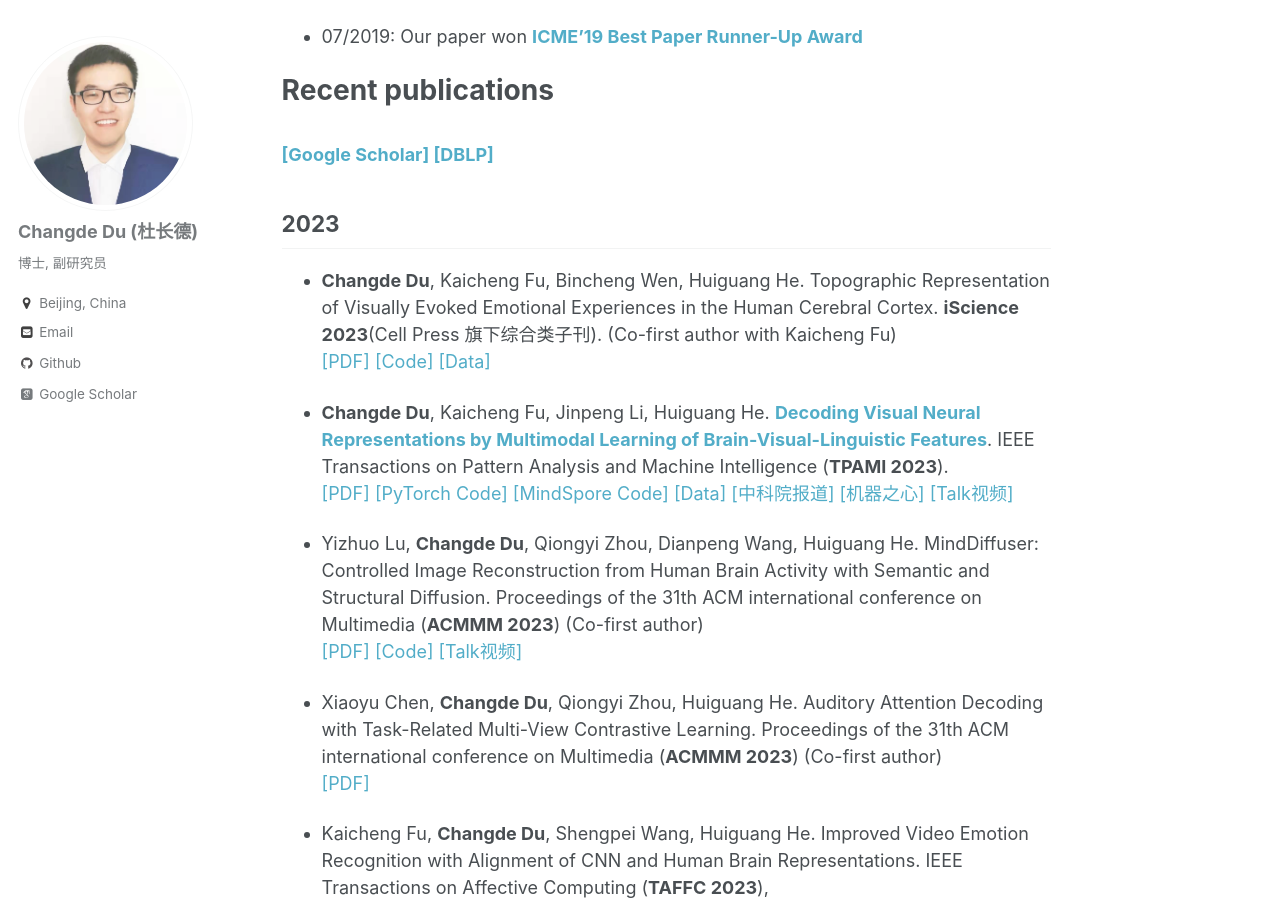
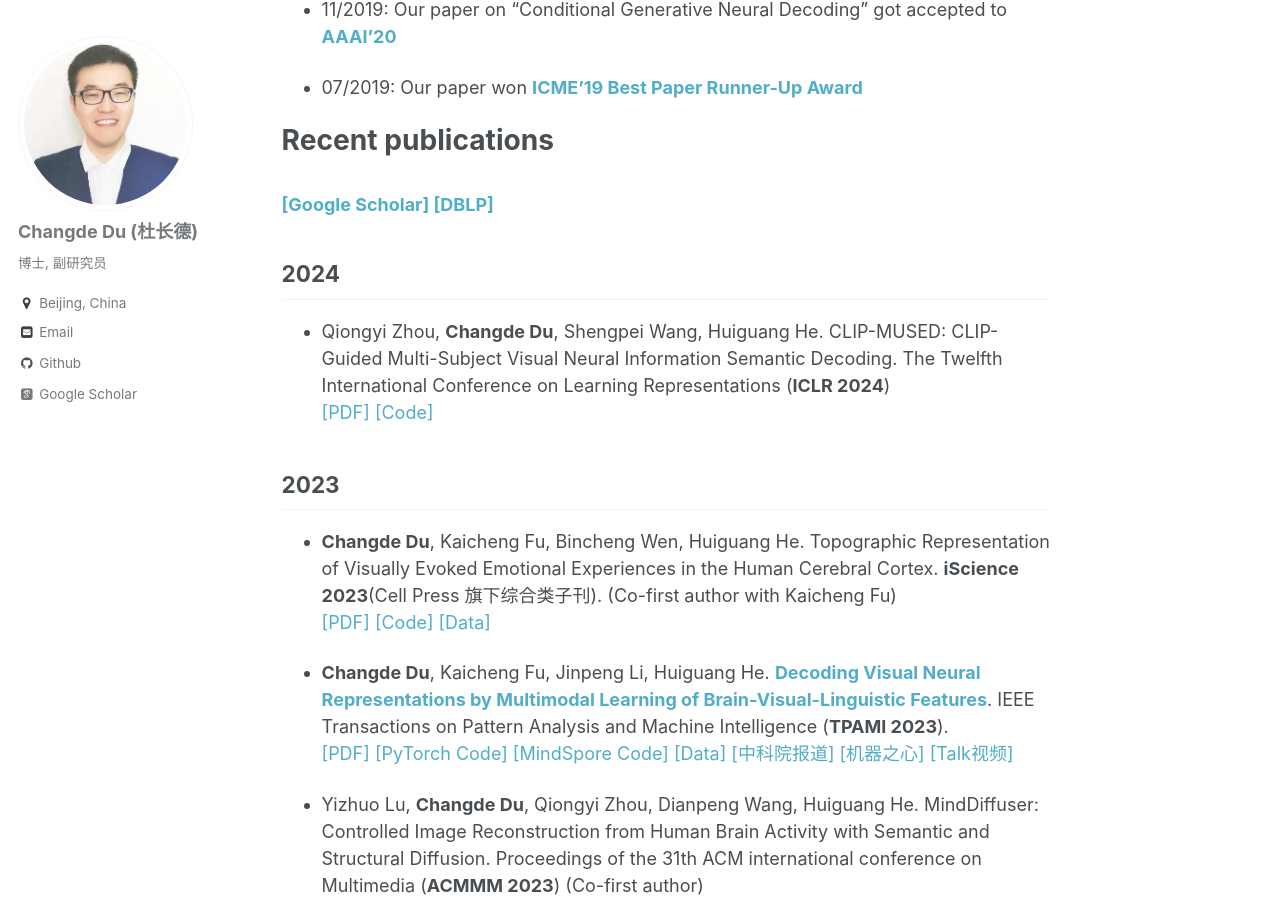
Before and after one commit to ChangdeDu/changdedu.github.io, a Jekyll site: the page built from _pages/about.md, in a window 1280 px wide and 900 px high, scrolled down 2127 px. Built offline with Jekyll 4.4.1, drawn with Linux system fonts in a browser that asks for light colours; some web fonts are replaced; some of the changed text lies outside the part shown.

Commit message:
Update about.md

```diff
--- a/_pages/about.md
+++ b/_pages/about.md
@@ -12,6 +12,8 @@ redirect_from:
 
 
 # News
+- 01/2024: Our paper was accepted by **ICLR 2024**
+
 - 08/2023: Our paper was accepted by [**iScience (Cell Press 旗下综合类子刊)**](https://www.cell.com/iscience/fulltext/S2589-0042(23)01648-6)
 
 - 07/2023: Two papers were accepted by **ACMMM 2023**
@@ -64,6 +66,9 @@ redirect_from:
 # Recent publications
 
 ### [[Google Scholar]](https://scholar.google.com/citations?user=ef2EFsYAAAAJ&hl=zh-CN) [[DBLP]](https://dblp.org/pid/178/4485.html)
+
+## 2024
+- Qiongyi Zhou, **Changde Du**, Shengpei Wang, Huiguang He. CLIP-MUSED: CLIP-Guided Multi-Subject Visual Neural Information Semantic Decoding. The Twelfth International Conference on Learning Representations (**ICLR 2024**) <br>[[PDF]](https://openreview.net/pdf?id=lKxL5zkssv) [[Code]](https://github.com/CLIP-MUSED/CLIP-MUSED)
 
 ## 2023
 - **Changde Du**, Kaicheng Fu, Bincheng Wen, Huiguang He. Topographic Representation of Visually Evoked Emotional Experiences in the Human Cerebral Cortex. **iScience 2023**(Cell Press 旗下综合类子刊). (Co-first author with Kaicheng Fu) <br>[[PDF]](https://www.cell.com/iscience/fulltext/S2589-0042(23)01648-6) [[Code]](https://osf.io/9uyn2/) [[Data]](https://osf.io/9uyn2/)
@@ -139,6 +144,9 @@ Conference on Uncertainty in Artificial Intelligence (**UAI 2016**), 2016  <br>[
 - 中国图象图形学学会视觉大数据专委会，委员
 - 中国人工智能学会模式识别专委会，委员
 
+# Course
+-	<模式识别与机器学习>
+
 # Awards and Achievements
 - 2021 Global Top 100 Chinese Rising Stars in Artificial Intelligence (AI华人新星百强) [[Link]](https://xueshu.baidu.com/usercenter/index/aischolar)
 - 2020 World Robot Competition Finals--BCI Brain-Controlled Robot Competition Youth Outstanding Paper Award Honorable Mention (世界机器人大赛--BCI脑控机器人大赛青年优秀论文，共十篇) [[Link]](http://www.worldrobotconference.com/html/jiqirendasai/chengji/2020/2020/1119/1574.html)
```
